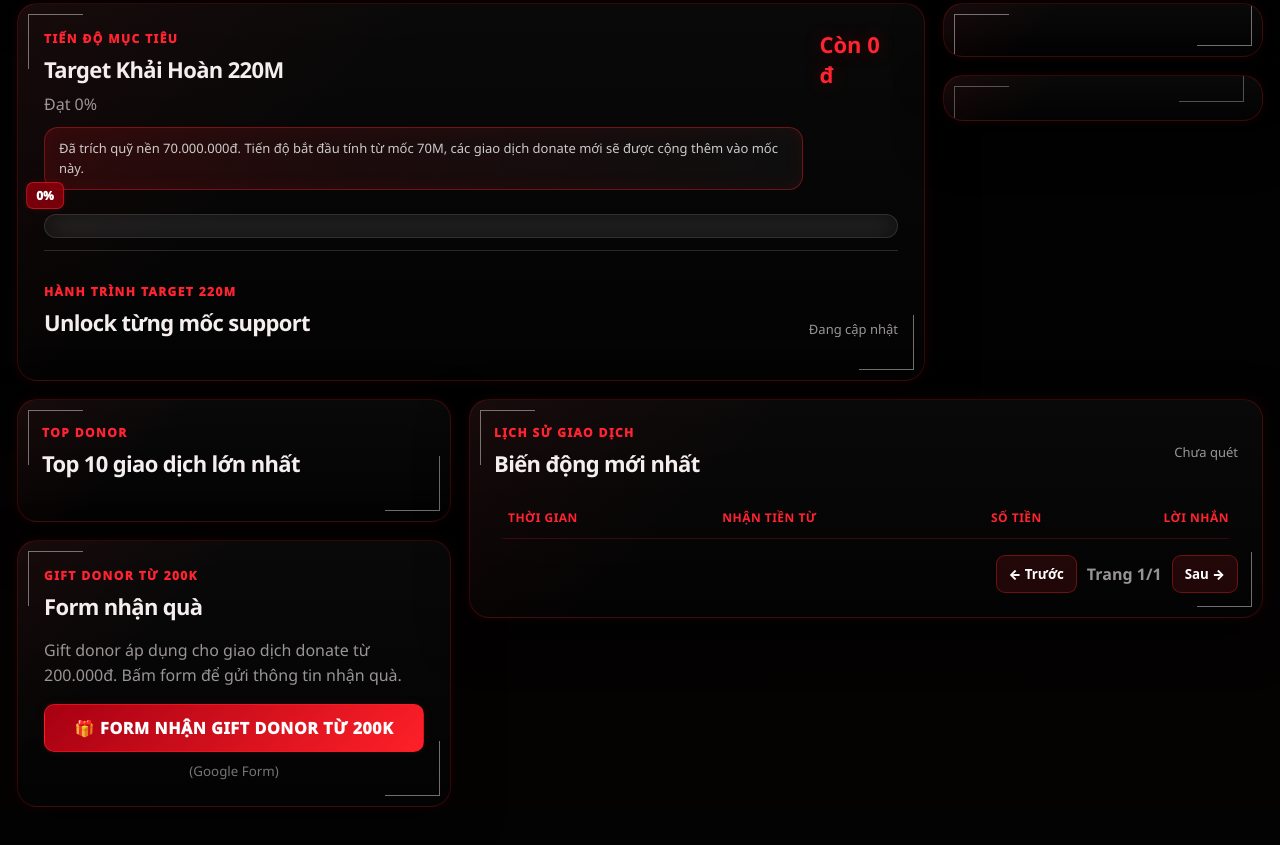
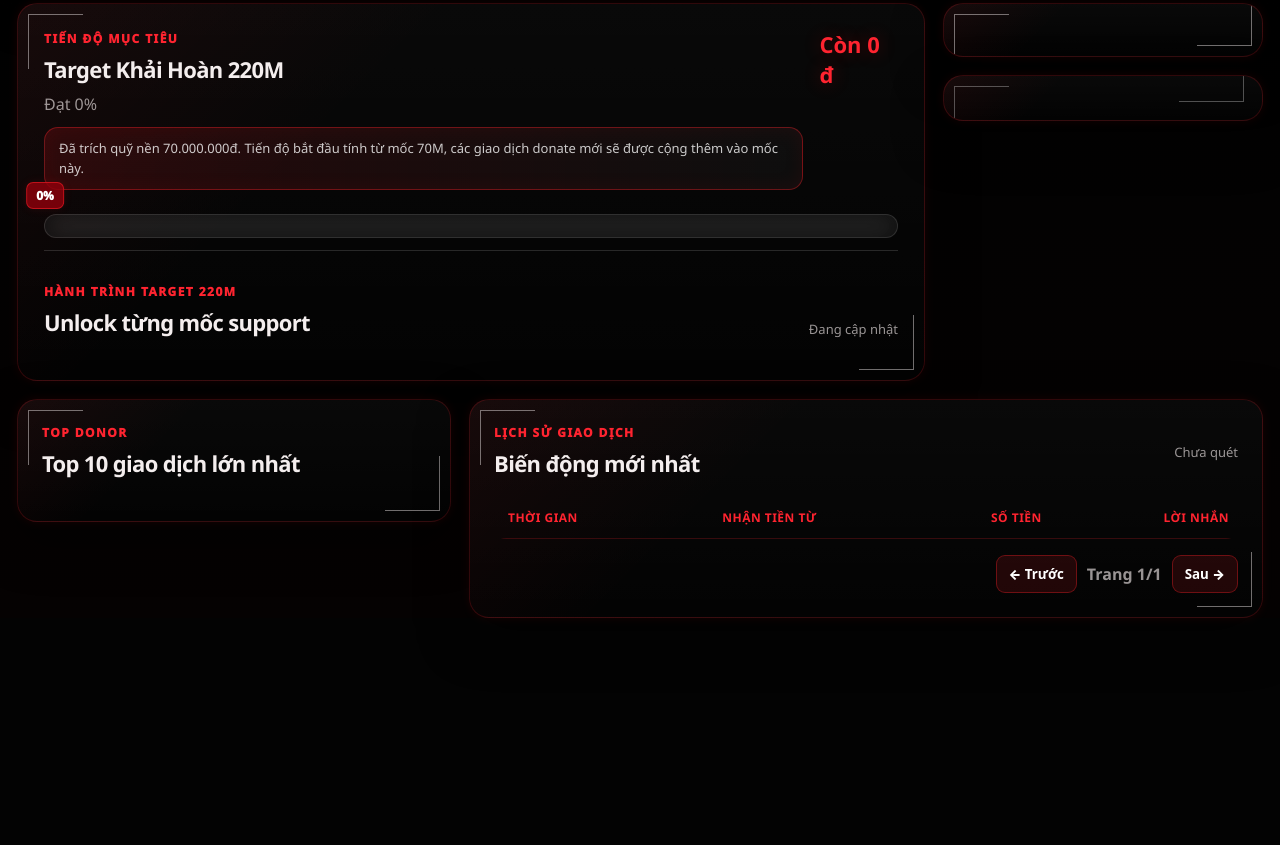
Before and after one commit to skyward4mtp-code/khai_hoan, a website: page public/index.html in a window 1280 px wide. Shown: the part 827-1672 px from the top of the page. After the commit the page ends 1515 px from the top, so only its background shows below. Drawn offline with Linux system fonts and the light colour scheme; no server answers.

Commit message:
Update index.html

```diff
--- a/public/index.html
+++ b/public/index.html
@@ -129,13 +129,7 @@
           </div>
           <div id="top10" class="top-list"></div>
         </section>
-	 <section id="gift" class="hud-card gift-box">
-          <p class="section-kicker">GIFT DONOR TỪ 200K</p>
-          <h2>Form nhận quà</h2>
-          <p>Gift donor áp dụng cho giao dịch donate từ 200.000đ. Bấm form để gửi thông tin nhận quà.</p>
-          <a id="giftFormLink2" class="btn gift wide" href="#https://docs.google.com/forms/d/1Om-Qa5STVAwZBTYeqRL05rj0le62FFVexXSPpQqOn38/edit" target="_blank" rel="noopener">🎁 Form nhận gift donor từ 200K</a>
-          <small>(Google Form)</small>
-        </section>
+
       </div>
 
 
```
